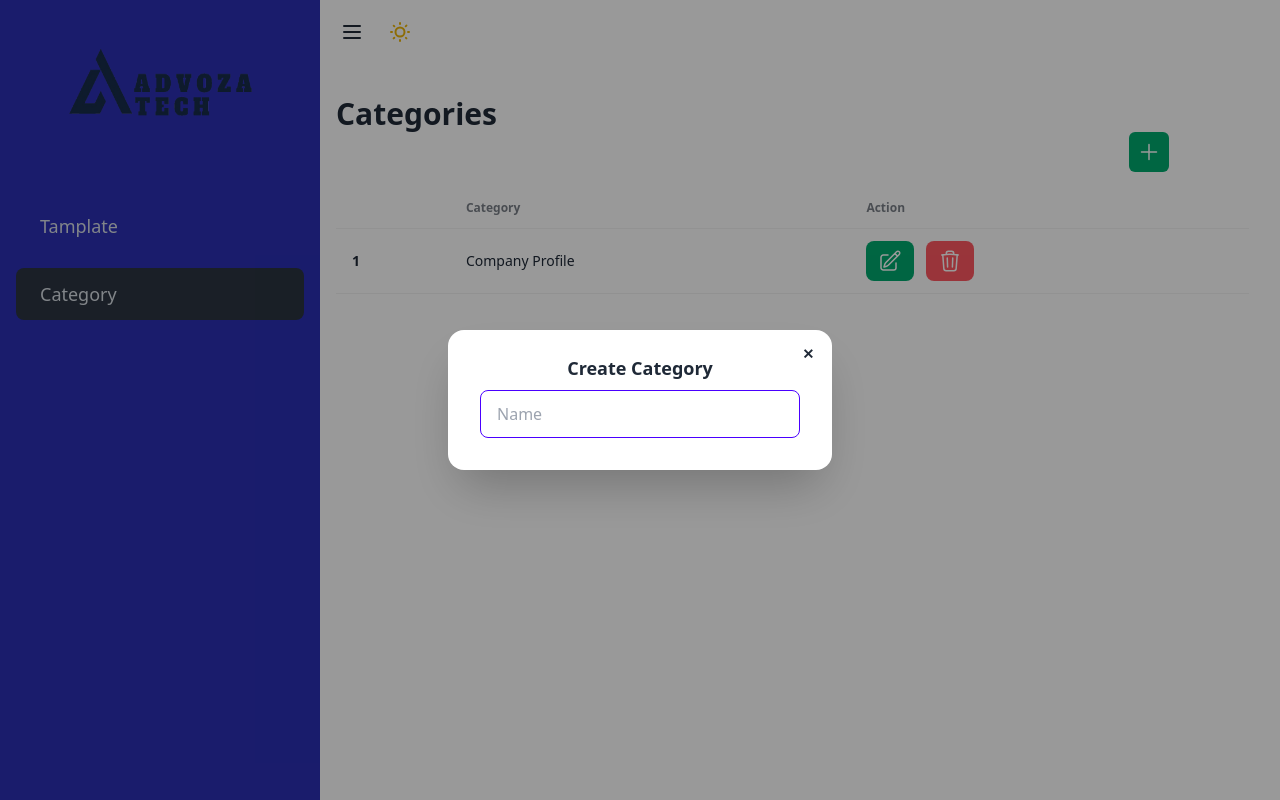
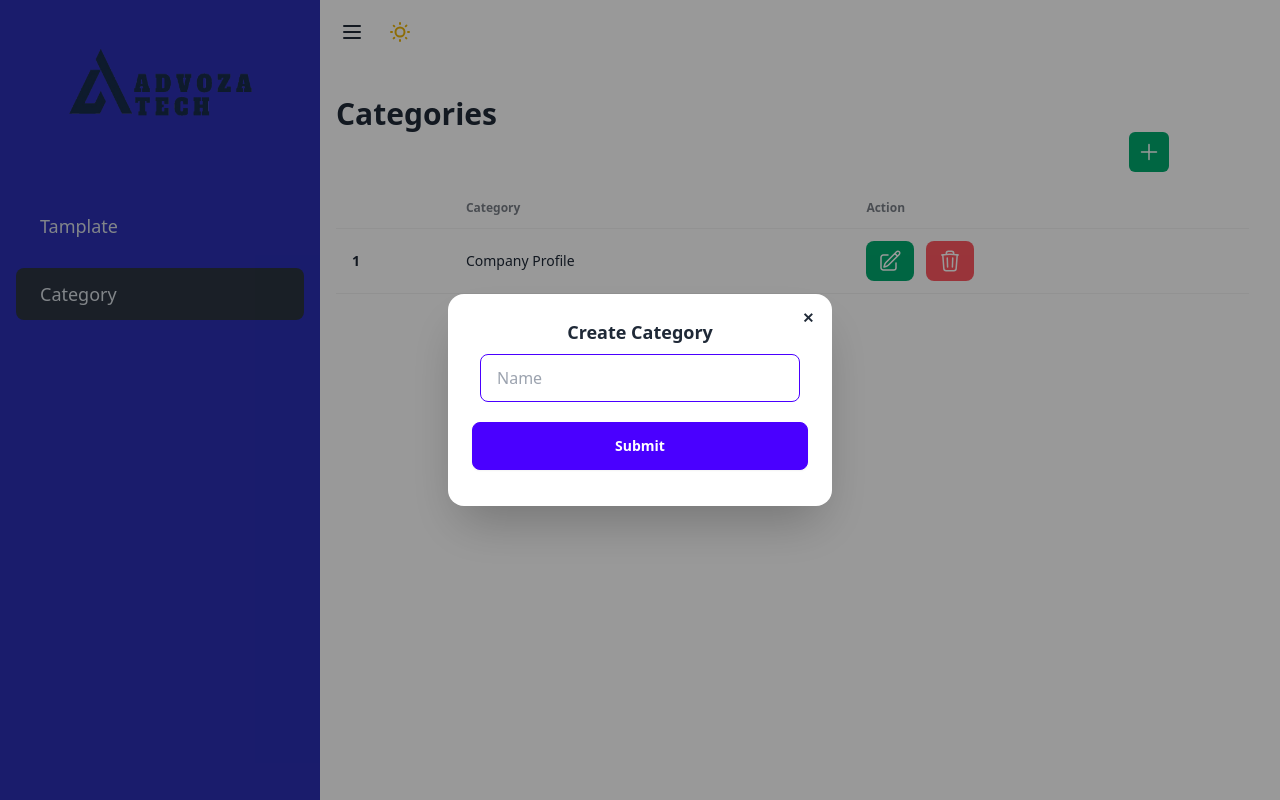
Before and after one commit to Zain031/CMS-Advozatech, a React (Vite) app: page /category in a window 1280 px wide. Both pictures are taken after a click on the button 1164 px from the left and 152 px from the top of the page. Built offline with nearby package versions, Linux system fonts and the light colour scheme.

Commit message:
feat:buttonSubmit

```diff
--- a/src/pages/category/index.jsx
+++ b/src/pages/category/index.jsx
@@ -53,6 +53,9 @@ const Category = () => {
                                 placeholder="Name"
                                 className="input input-bordered input-primary w-full max-w-xs my-2"
                             />
+                            <button className="btn btn-primary text-white w-full my-3">
+                                Submit
+                            </button>
                         </form>
                     </div>
                 </dialog>
@@ -112,6 +115,9 @@ const Category = () => {
                                                 placeholder="Name"
                                                 className="input input-bordered input-primary w-full max-w-xs my-2"
                                             />
+                                            <button className="btn btn-primary text-white w-full my-3">
+                                                Submit
+                                            </button>
                                         </form>
                                     </div>
                                 </dialog>
--- a/src/pages/tamplate/index.jsx
+++ b/src/pages/tamplate/index.jsx
@@ -101,6 +101,10 @@ const Tamplate = () => {
                                     type="file"
                                     className="file-input file-input-bordered file-input-primary w-full max-w-xs my-3"
                                 />
+
+                                <button className="btn btn-primary text-white w-full my-3">
+                                    Submit
+                                </button>
                             </form>
                         </div>
                     </dialog>
@@ -130,7 +134,8 @@ const Tamplate = () => {
                                 <td>Company Profile</td>
                                 <td className="flex gap-3">
                                     <button
-                                        className="btn btn-success text-white flex gap-2 tooltip tooltip-primary"  data-tip="Edit"
+                                        className="btn btn-success text-white flex gap-2 tooltip tooltip-primary"
+                                        data-tip="Edit"
                                         onClick={modal}
                                     >
                                         <svg
@@ -150,7 +155,8 @@ const Tamplate = () => {
                                     </button>
 
                                     <button
-                                        className="btn btn-error text-white flex gap-2 tooltip tooltip-primary"  data-tip="Delete"
+                                        className="btn btn-error text-white flex gap-2 tooltip tooltip-primary"
+                                        data-tip="Delete"
                                         onClick={modal}
                                     >
                                         <svg
@@ -220,6 +226,9 @@ const Tamplate = () => {
                                             type="file"
                                             className="file-input file-input-bordered file-input-primary w-full max-w-xs my-3"
                                         />
+                                        <button className="btn btn-primary text-white w-full my-3">
+                                            Submit
+                                        </button>
                                     </form>
                                 </div>
                             </dialog>
```
